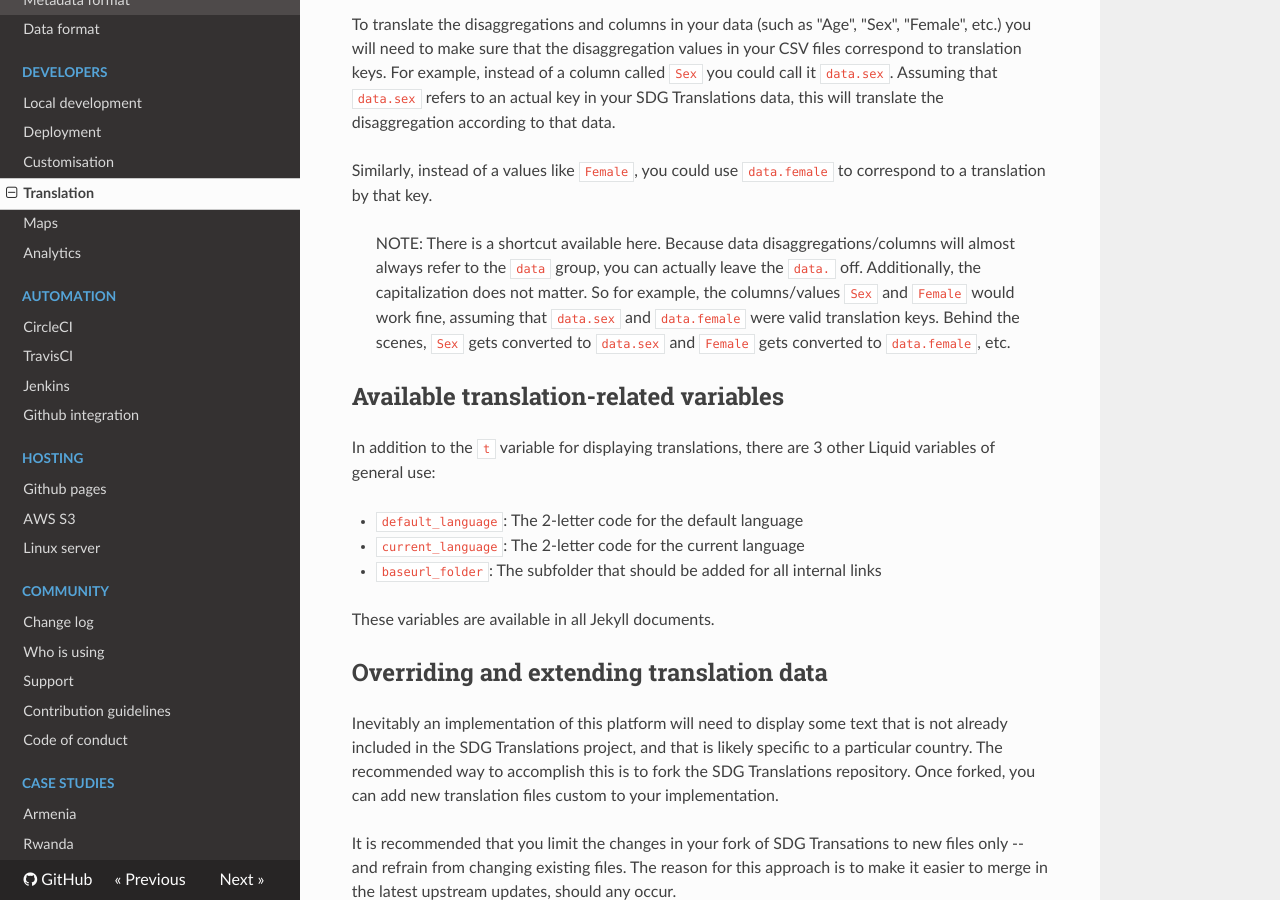
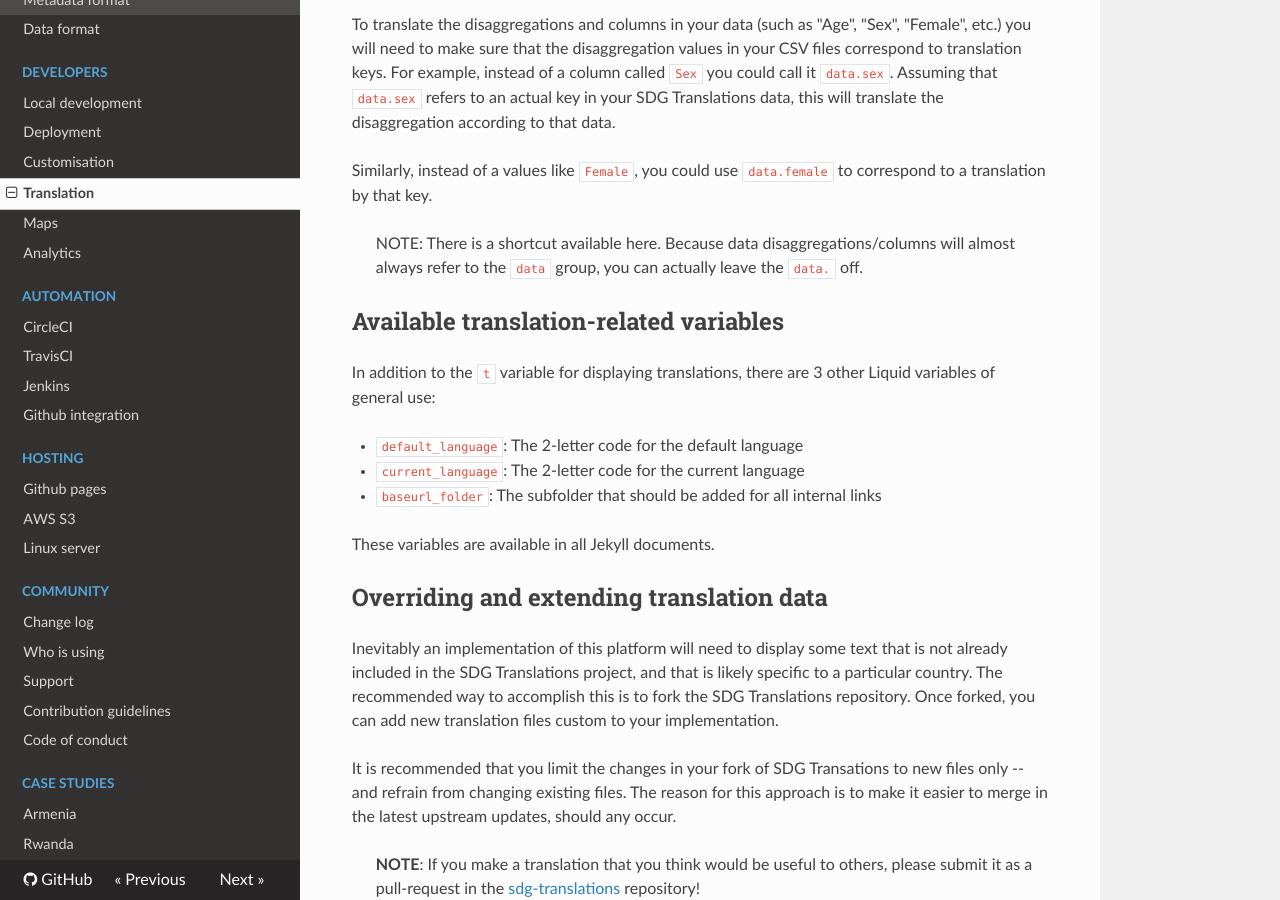
Before and after one commit to open-sdg/open-sdg, an MkDocs documentation site: the page built from docs/translation.md, in a window 1280 px wide and 900 px high, scrolled down 2979 px. Built offline with MkDocs 1.6.1, drawn with Linux system fonts in a browser that asks for light colours; nearby versions of some CDN libraries; old or Windows-style settings are respelled for this version of MkDocs.

Commit message:
A more concise and precise check for data (disaggregation) translations.

```diff
--- a/docs/translation.md
+++ b/docs/translation.md
@@ -111,10 +111,7 @@
 
 > NOTE: There is a shortcut available here. Because data disaggregations/columns
 > will almost always refer to the `data` group, you can actually leave the `data.`
-> off. Additionally, the capitalization does not matter. So for example, the
-> columns/values `Sex` and `Female` would work fine, assuming that `data.sex`
-> and `data.female` were valid translation keys. Behind the scenes, `Sex` gets
-> converted to `data.sex` and `Female` gets converted to `data.female`, etc.
+> off.
 
 ## Available translation-related variables
 
```
Also changed, not shown: 1 other file.
